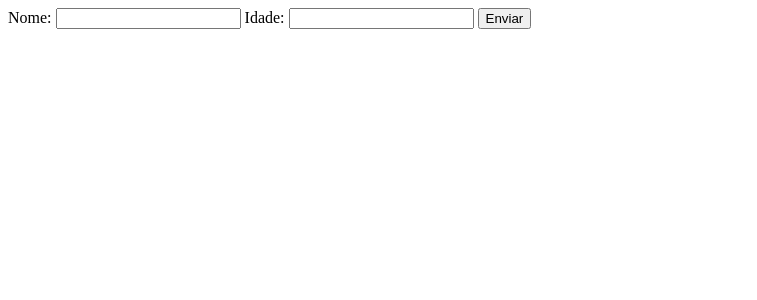
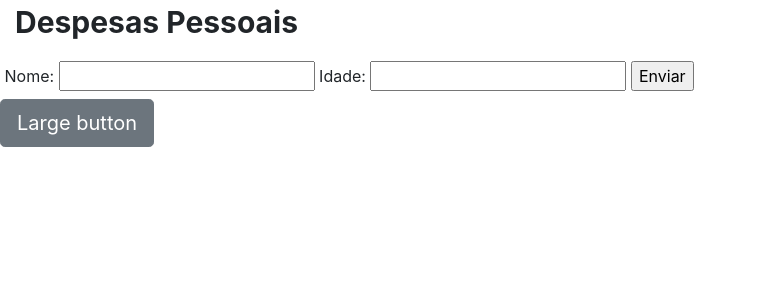
Before and after one commit to Vennomouz/TesteSKY, a PHP site: page / in a window 1280 px wide. Shown: the top 300 px of the page, without its empty margins (0-757 px from the left). Run offline with PHP 8.4, Linux system fonts and the light colour scheme; some libraries are stand-ins or nearby versions.

Commit message:
adicionando botao que esconde as paradas

```diff
--- /dev/null
+++ b/css/styles.css
@@ -0,0 +1,17 @@
+  #btn:hover{
+    background-color: #555555;
+    color: white;
+    cursor: pointer;
+  }
+
+  p{
+      font-size: 30px;
+      font-weight: bold;
+      text-align: left;
+      margin-left: 15px;
+  }
+
+  body{
+      /* background-attachment: fixed; */
+
+  }
--- a/index.php
+++ b/index.php
@@ -1,22 +1,32 @@
 <!DOCTYPE html>
 <html>
 <head>
-    <meta charset="UTF-8"/>
+    <meta charset="UTF-8" name="viewport" content="width=device-width, initial-scale=1.0">
     <title>Document</title>
+    <link rel="stylesheet" type="text/css" href="css/styles.css">
+    <link rel="stylesheet" href="https://maxcdn.bootstrapcdn.com/bootstrap/4.0.0/css/bootstrap.min.css" integrity="sha384-Gn5384xqQ1aoWXA+058RXPxPg6fy4IWvTNh0E263XmFcJlSAwiGgFAW/dAiS6JXm" crossorigin="anonymous">
     <script type="text/javascript" src="http://ajax.googleapis.com/ajax/libs/jquery/1.7.1/jquery.min.js"></script>
 </head>
 <body>
+
+  <p id="test">Despesas Pessoais</p>
+
   <form method="post" action="" id="ajax_form">
       <label><input type="hidden" name="id" value="" /></label>
       <label>Nome: <input type="text" name="nome" value="" /></label>
       <label>Idade: <input type="text" name="idade" value="" /></label>
 
-      <label><input type="submit" name="enviar" value="Enviar" /></label>
+      <label><input id = "btn" type="submit" name="enviar" value="Enviar" /></label>
+
   </form>
+
+  <button type="button" class="btn btn-secondary btn-lg" onclick="Mudar_Estado('test')">Large button</button>
+
 </body>
 </html>
 
 <script type="text/javascript">
+
   jQuery(document).ready(function(){
     jQuery('#ajax_form').submit(function(){
       var dados = jQuery(this).serialize();
@@ -33,4 +43,13 @@
       return false;
     });
   });
+
+  function Mudar_Estado(elmt) {
+        var display = document.getElementById(elmt).style.display;
+        if(display == "none")
+            document.getElementById(elmt).style.display = 'block';
+        else
+            document.getElementById(elmt).style.display = 'none';
+    }
+
 </script>
```
